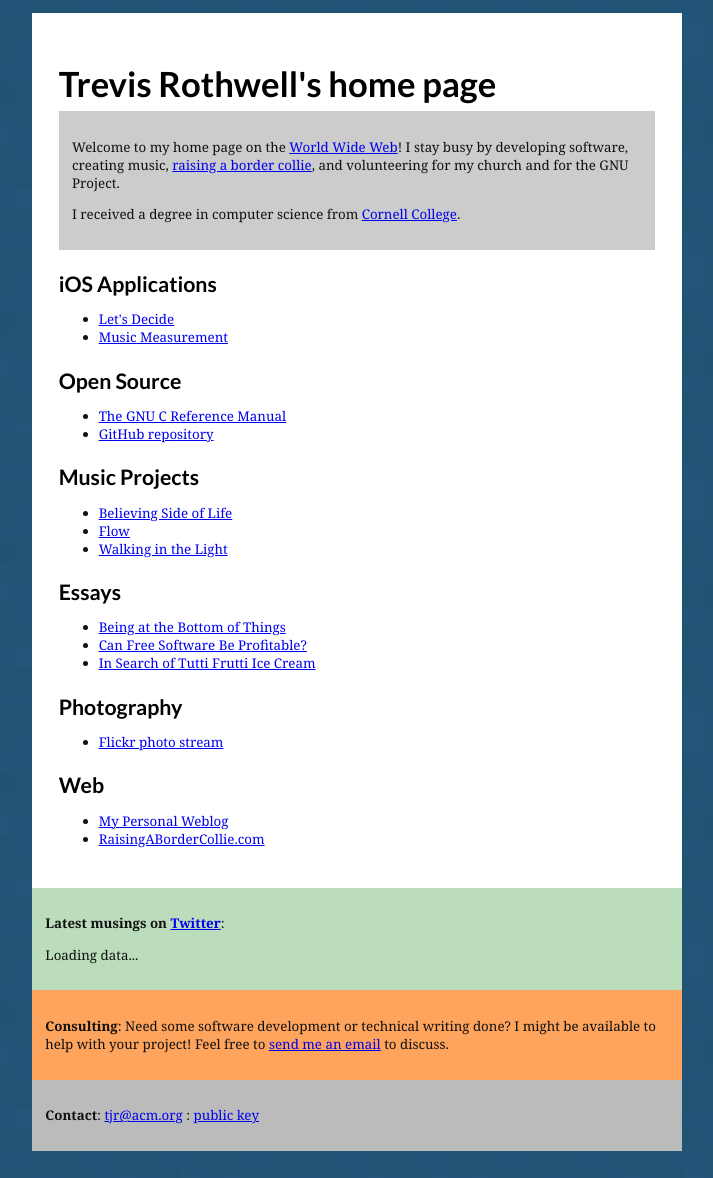
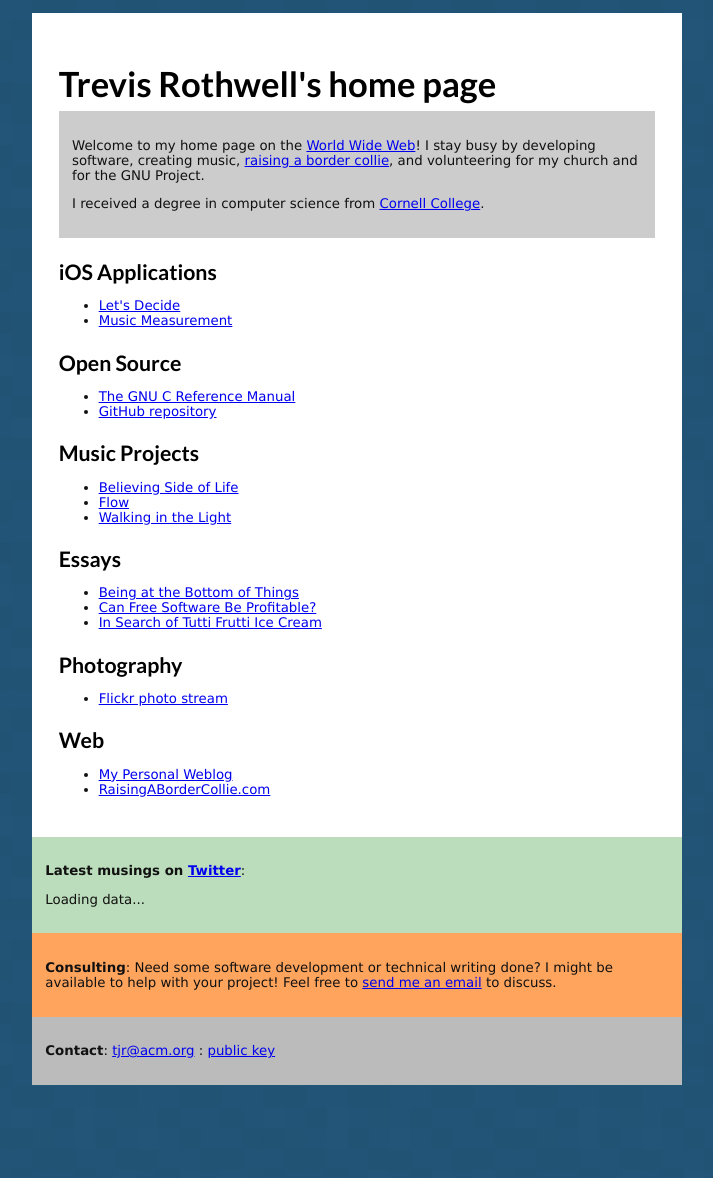
Before and after one commit to tjr/tjr.github.com, a Jekyll site: the page index.html, which Jekyll copies as it is, in a window 1280 px wide. Shown: the whole page, without its empty margins (283-996 px from the left). Built offline with Jekyll 4.4.1, drawn with Linux system fonts in a browser that asks for light colours; some web fonts are replaced; after the commit the page ends 1112 px from its top, so only the background shows below that.

Commit message:
Update css/home.css

```diff
--- a/css/home.css
+++ b/css/home.css
@@ -1,5 +1,4 @@
 /* Imports */
-@import url(http://fonts.googleapis.com/css?family=Andika);
 @import url(http://fonts.googleapis.com/css?family=Lato:700);
 
 body {
@@ -50,8 +49,8 @@ img.photo { border: 1px solid black; }
 }
 
 /* fonts */
-body {font-family: Georgia, Verdana; font-size:10pt; color: #111;}
-h1, h2, h3, h4, h5 {font-family: "Lato", "Andika", "Trebuchet MS", sans-serif; color: #000; margin-bottom: 0.2em;}
+body {font-family: Verdana; font-size:10pt; color: #111;}
+h1, h2, h3, h4, h5 {font-family: "Lato", "Trebuchet MS", sans-serif; color: #000; margin-bottom: 0.2em;}
 h1 {font-size: 26pt;}
 h2 {font-size: 20pt;}
 h3 {font-size: 16pt;}
```
